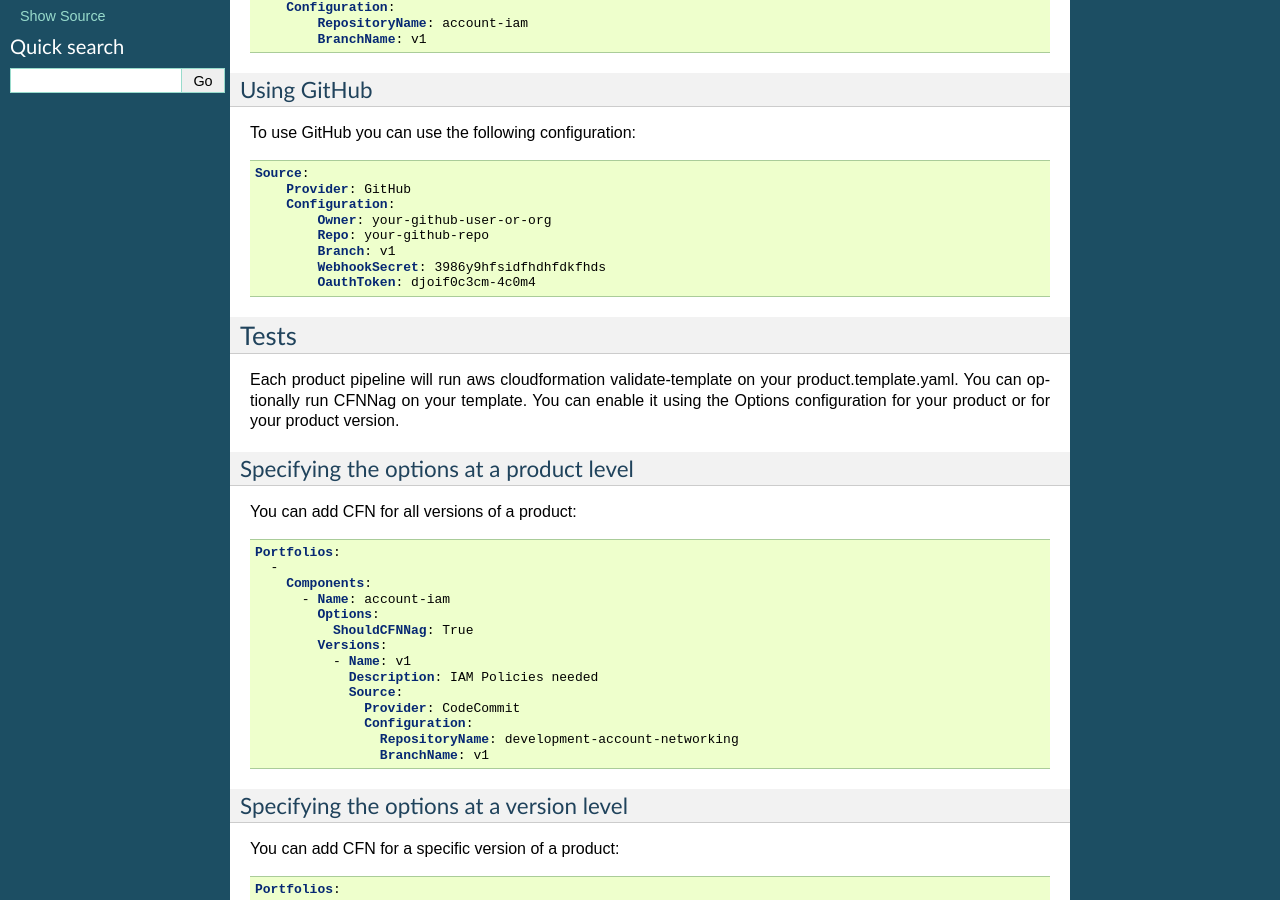
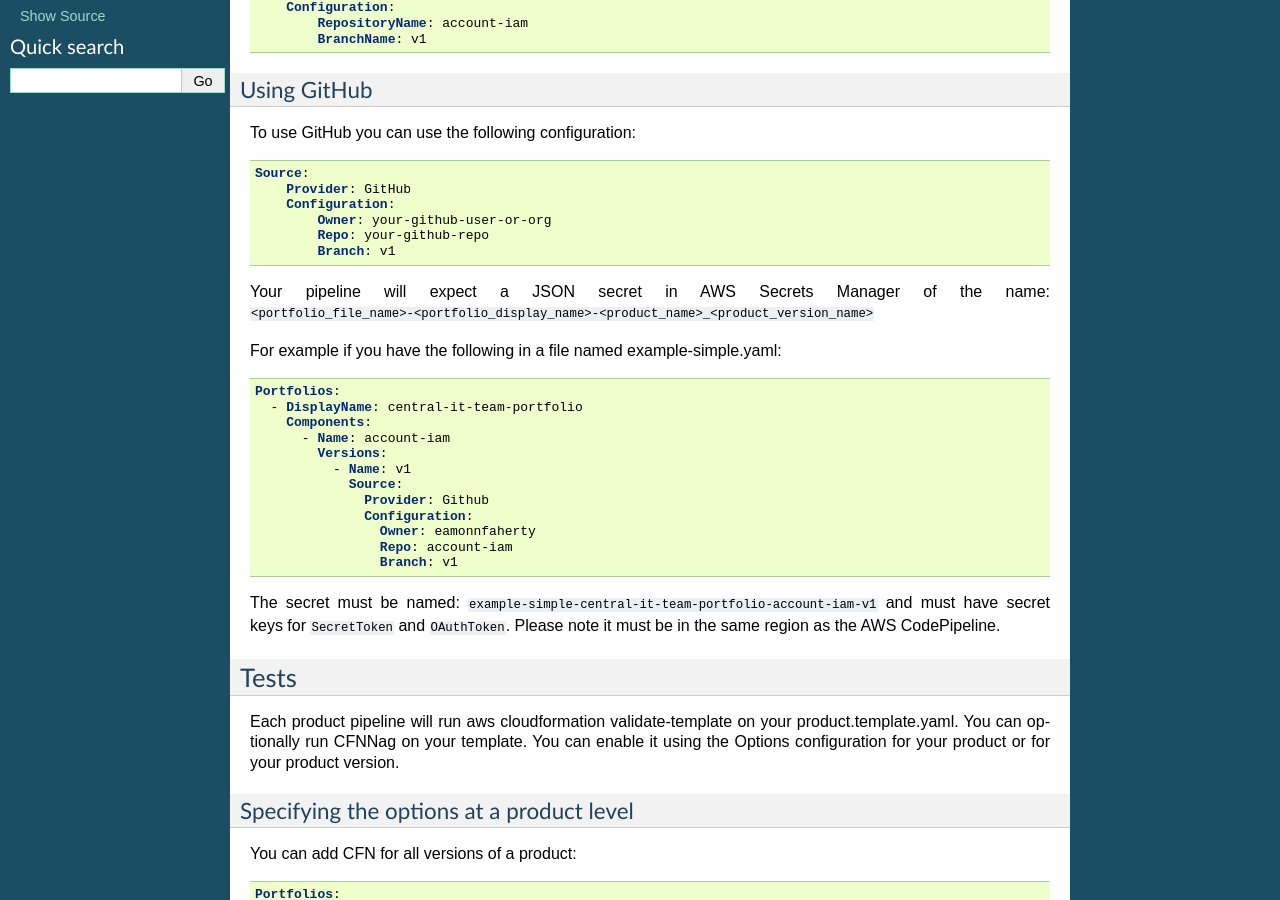
Before and after one commit to awslabs/aws-service-catalog-factory, a Sphinx documentation site: the page built from docs/source/factory/diving_into_the_pipeline.md, in a window 1280 px wide and 900 px high, scrolled down 371 px. Built offline with Sphinx 7.4.7, drawn with Linux system fonts in a browser that asks for light colours.

Commit message:
Release/0.1.22 (#8)
* adding github docs and support for the pipeline
* adding github schema
* fix for issue https://github.com/awslabs/aws-service-catalog-factory/issues/7
* fix for https://github.com/awslabs/aws-service-catalog-factory/issues/6

````diff
--- a/docs/source/factory/diving_into_the_pipeline.md
+++ b/docs/source/factory/diving_into_the_pipeline.md
@@ -26,9 +26,29 @@
         Owner: your-github-user-or-org
         Repo: your-github-repo
         Branch: v1
-        WebhookSecret: 3986y9hfsidfhdhfdkfhds
-        OauthToken: djoif0c3cm-4c0m4
 ```
+
+Your pipeline will expect a JSON secret in AWS Secrets Manager of the name:
+```<portfolio_file_name>-<portfolio_display_name>-<product_name>_<product_version_name>```
+
+For example if you have the following in a file named example-simple.yaml:
+```yaml
+Portfolios:
+  - DisplayName: central-it-team-portfolio
+    Components:
+      - Name: account-iam
+        Versions:
+          - Name: v1
+            Source:
+              Provider: Github
+              Configuration:
+                Owner: eamonnfaherty
+                Repo: account-iam
+                Branch: v1
+```
+The secret must be named: ```example-simple-central-it-team-portfolio-account-iam-v1``` and must have secret keys
+for ```SecretToken``` and ```OAuthToken```.  Please note it must be in the same region as the AWS CodePipeline.
+
 ## Tests
 Each product pipeline will run aws cloudformation validate-template on your product.template.yaml.
 You can optionally run CFNNag on your template.  You can enable it using the Options configuration for your product or
--- a/setup.py
+++ b/setup.py
@@ -8,7 +8,7 @@
 
 setuptools.setup(
     name="aws-service-catalog-factory",
-    version="0.1.19",
+    version="0.1.21",
     author="Eamonn Faherty",
     author_email="aws-service-catalog-tools@amazon.com",
     description="Making it easier to build out ServiceCatalog products",
````
Also changed, not shown: docs/source/factory/getting_up_and_running.md (+7 -1 lines), 4 other files.
